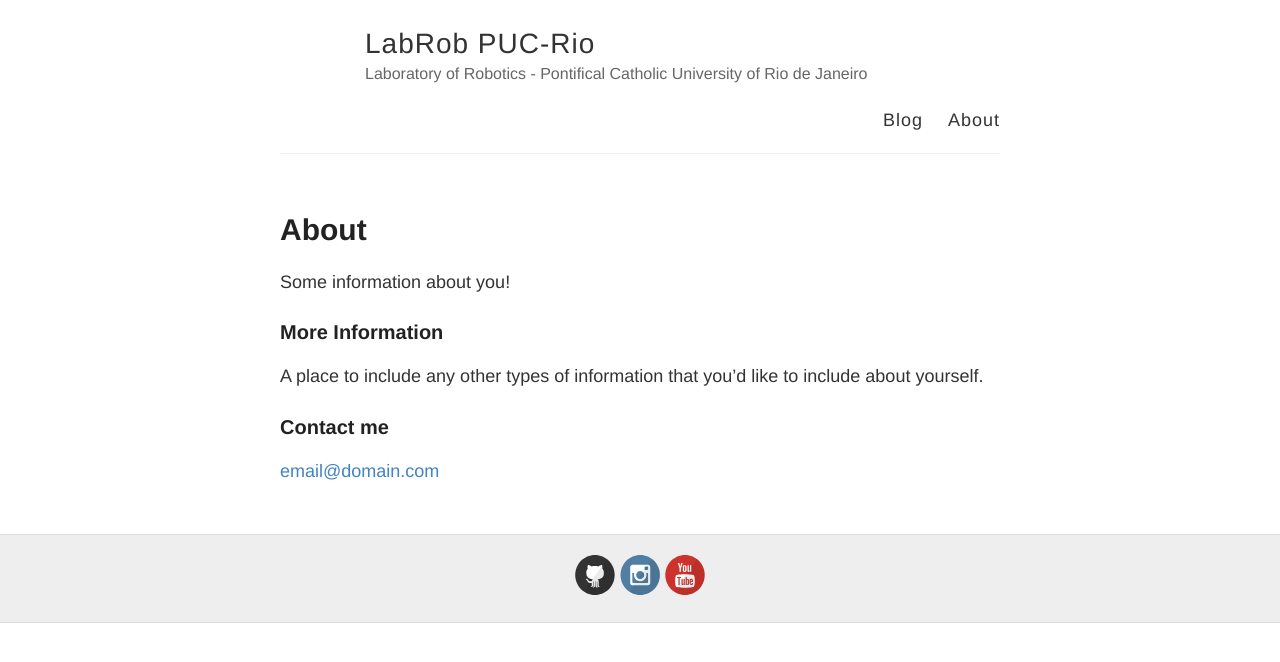
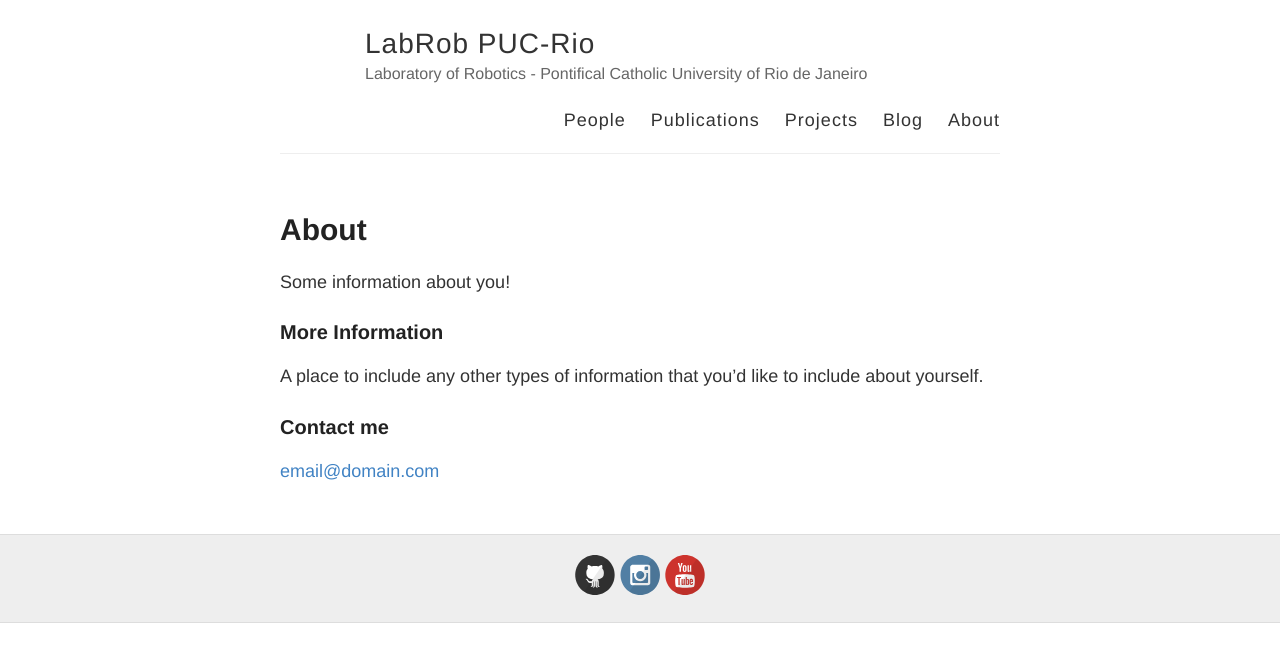
Before and after one commit to labrobpuc/labrobpuc.github.io, a Jekyll site: the page built from about.md, in a window 1280 px wide. Shown: the top 662 px of the page. Built offline with Jekyll 4.4.1, drawn with Linux system fonts in a browser that asks for light colours.

Commit message:
Update default.html

```diff
--- a/_layouts/default.html
+++ b/_layouts/default.html
@@ -27,6 +27,9 @@
           </div>
 
           <nav>
+            <a href="{{ site.baseurl }}/">People</a>
+            <a href="{{ site.baseurl }}/">Publications</a>
+            <a href="{{ site.baseurl }}/">Projects</a>
             <a href="{{ site.baseurl }}/">Blog</a>
             <a href="{{ site.baseurl }}/about">About</a>
           </nav>
```
